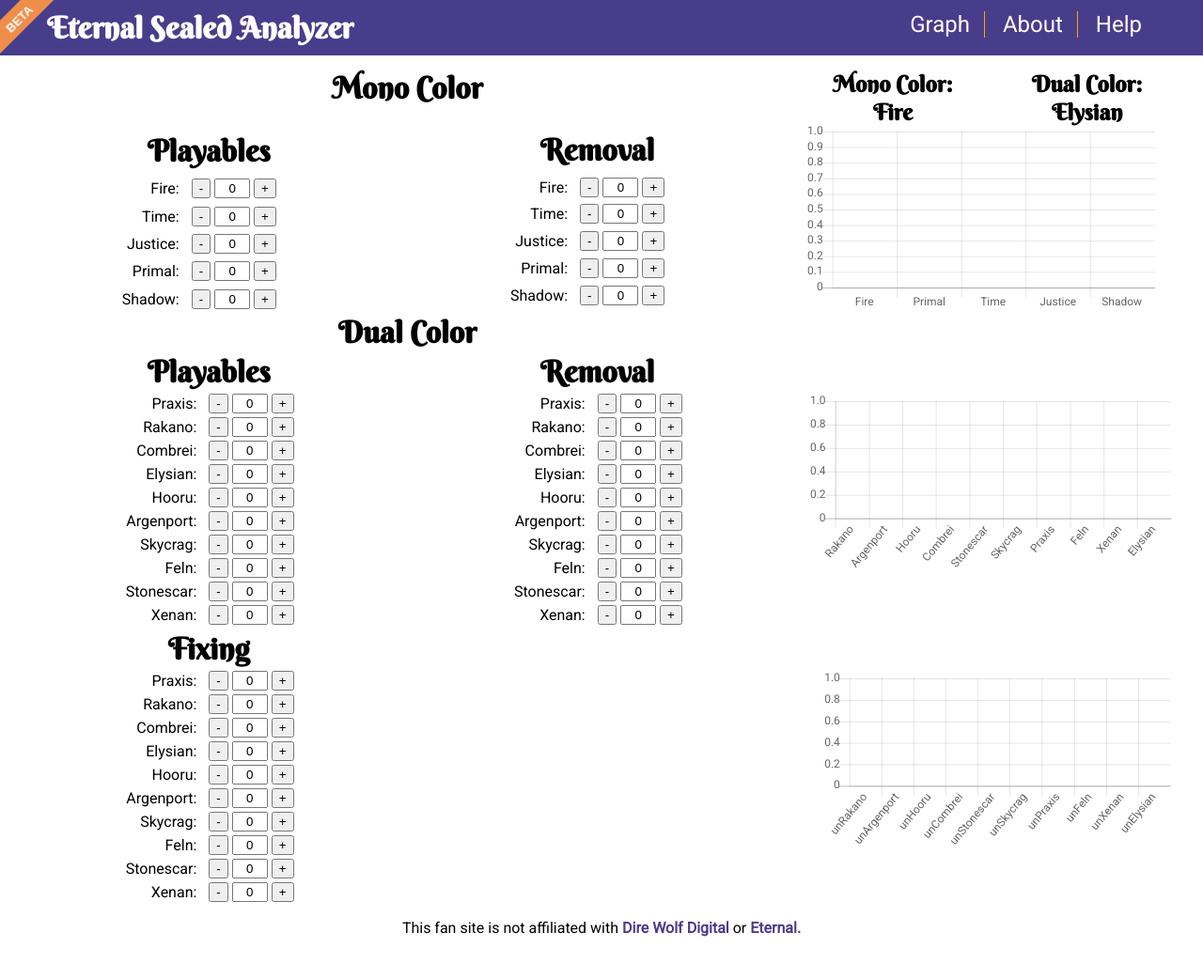
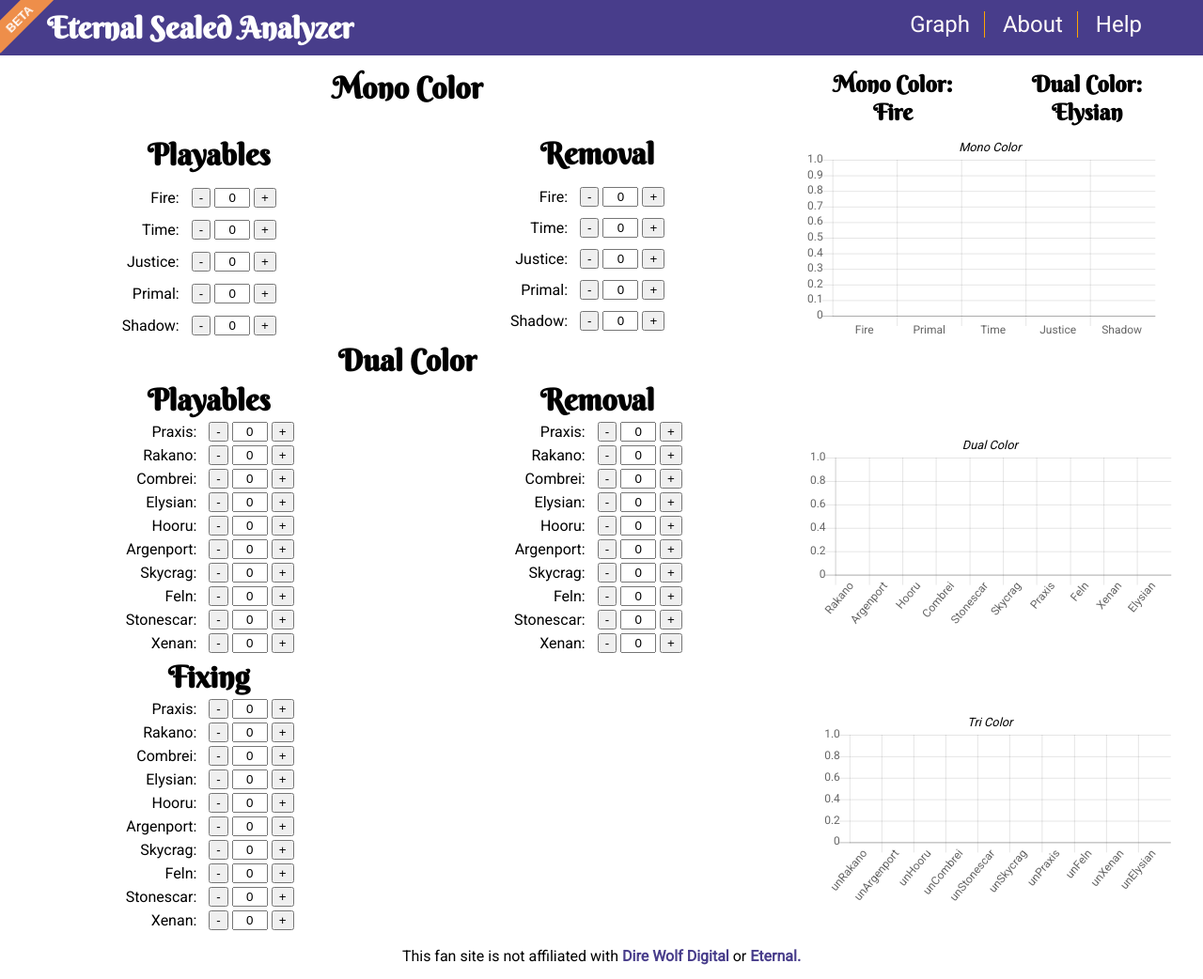
Before and after one commit to TerabyteTiger/eternalSealedPoolGraphical, a plain HTML site: page index.html in a window 1280 px wide. Shown: the whole page at 94% size. Before the commit the page ends 1012 px from the top, so only its background shows below. Drawn offline with Linux system fonts and the light colour scheme.

Commit message:
Chart Titles Added & Grid improvements for Charts

```diff
--- a/index.css
+++ b/index.css
@@ -95,6 +95,13 @@ input::-webkit-inner-spin-button {
 .chart-size-m {
     width: 400px;
     height: 200px;
+}
+
+/*General Styling Classes*/
+.chart-title {
+    font-style: italic;
+    font-size: 0.8rem;
+    margin: 15px 0 0;
 }
 
 /** Header **/
--- a/index.html
+++ b/index.html
@@ -49,17 +49,20 @@
                 </ul>
             </header>
             <!-- Mono Chart -->
-            <div class="chart-size-m monoChart">
-                <canvas id="myChart"></canvas>
+            <div class="monoChart">
+                <p class="chart-title">Mono Color</p>
+                <canvas id="myChart" class="chart-size-m"></canvas>
             </div>
 
             <!-- Dual Chart -->
             <div class="chart-size-m dualChart1">
+                <p class="chart-title">Dual Color</p>
                 <canvas id="dualChart"></canvas>
             </div>
 
             <!-- Tri Chart -->
             <div class="chart-size-m dualChart2">
+                <p class="chart-title">Tri Color</p>
                 <canvas id="triChart"></canvas>
             </div>
 
--- a/index.js
+++ b/index.js
@@ -175,7 +175,10 @@ function initialize() {
             scales: {
                 xAxes: [
                     {
-                        stacked: true
+                        stacked: true,
+                        ticks: {
+                            autoSkip: false
+                        }
                     }
                 ],
                 yAxes: [
@@ -415,7 +418,10 @@ function initialize() {
             scales: {
                 xAxes: [
                     {
-                        stacked: true
+                        stacked: true,
+                        ticks: {
+                            autoSkip: false
+                        }
                     }
                 ],
                 yAxes: [
```
